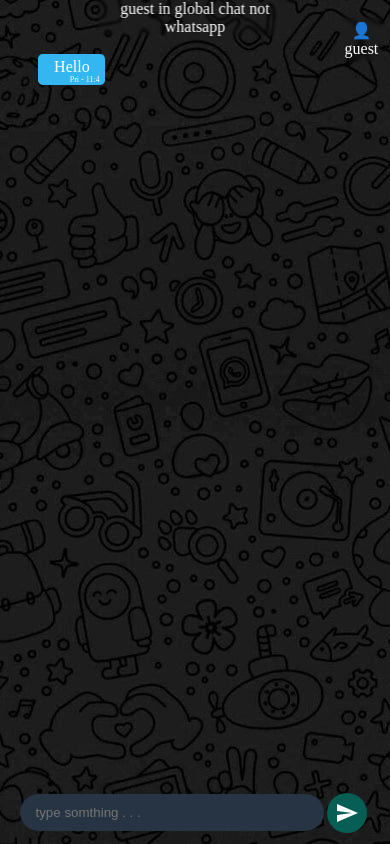
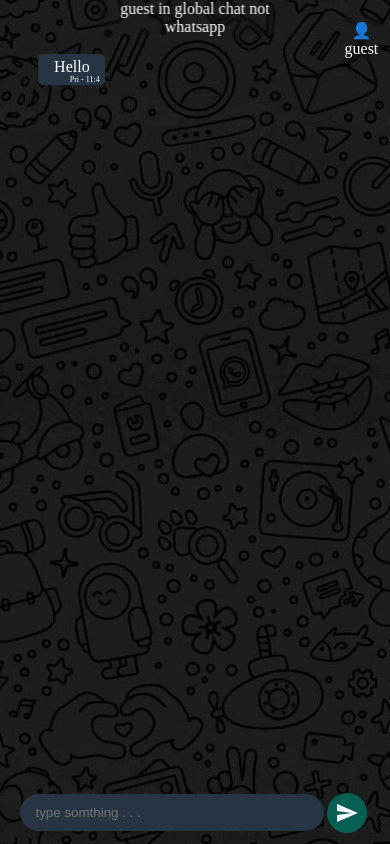
Before and after one commit to PriDebnath/Not-WhatsApp, a React (Vite) app: page / in a window 390 px wide. Built offline with nearby package versions, Linux system fonts and the light colour scheme; no server answers.

Commit message:
Update index.css

```diff
--- a/src/index.css
+++ b/src/index.css
@@ -56,7 +56,7 @@ form {
 @media screen and (max-width: 600px) {
   .message {
     padding: 1% 5% 3% 5%;
-    background: #34b7f1;
+
   }
 }
 small {
```
